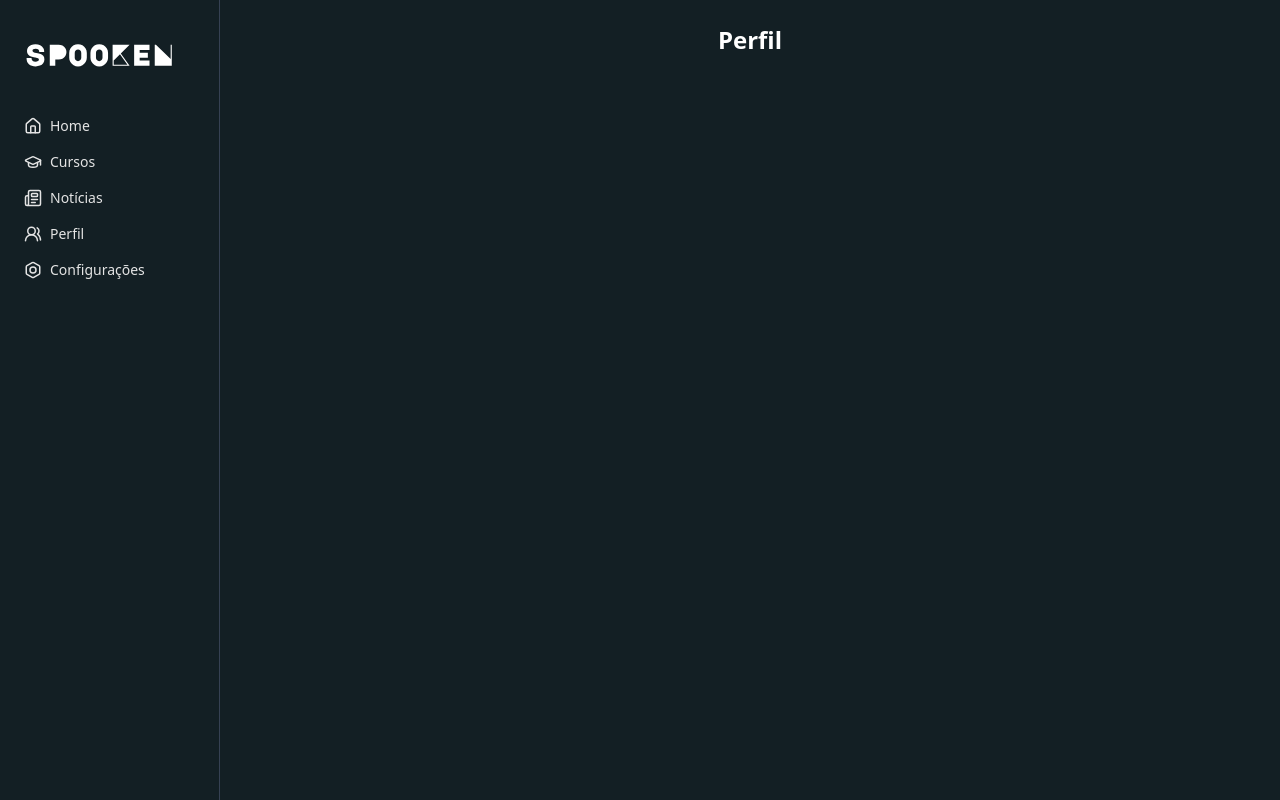
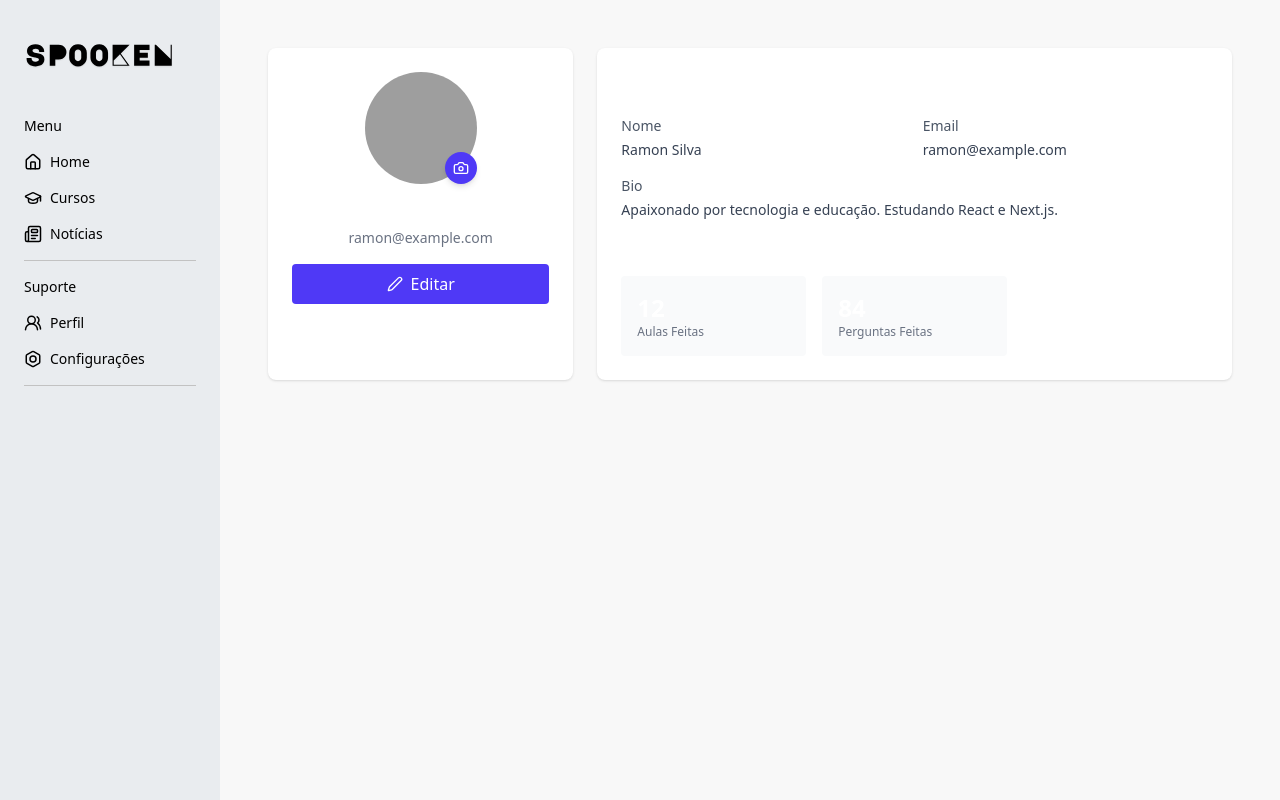
Before and after one commit to ramoncode-exe/spoken-web, a Next.js app: page /dashboard/perfil in a window 1280 px wide. Built offline with nearby package versions, Linux system fonts and the light colour scheme; grey boxes are pictures that could not be loaded.

Commit message:
Improve design dashboard

```diff
--- a/src/app/dashboard/layout.tsx
+++ b/src/app/dashboard/layout.tsx
@@ -1,7 +1,7 @@
 "use client"
 
 import { useState } from "react";
-import LogoLight from "../../assets/logo-light.svg";
+import Logo from "../../assets/logo-spooken.svg";
 import Image from "next/image";
 import Link from "next/link";
 import { House, GraduationCap, Newspaper, UsersRound, Bolt, Menu, X } from "lucide-react";
@@ -10,73 +10,96 @@ export default function DashboardLayout({ children }: { children: React.ReactNod
     const [open, setOpen] = useState(false);
 
     return (
-        <div className="flex min-h-screen bg-[#131f24]">
+        <div className="flex min-h-screen bg-[#e9ecef]">
             {/* Sidebar desktop */}
-            <aside className="hidden  border-r border-gray-700 md:flex text-[#e4e4e4] w-[220px] p-6 flex-col">
-                <Image src={LogoLight} alt="Logo Spooken" className="w-[150px]" />
+            <aside className="hidden md:flex text-[#000000] w-[220px] p-6 flex-col">
+                <Image src={Logo} alt="Logo Spooken" className="w-[150px]" />
 
                 <nav className="flex flex-col gap-4 text-sm mt-8">
-                    <Link href="/dashboard" className="flex items-center gap-2 transform hover:-translate-y-1 transition hover:text-white">
+                    <div className="border-b border-[#c2c2c2]">
+                        <div>
+                            <h2 className="mb-4">Menu</h2>
+                        </div>
+                        <Link href="/dashboard" onClick={() => setOpen(false)} className="flex mb-4 items-center gap-2">
                             <House size={18} /> Home
                         </Link>
-                    <Link href="/dashboard/courses" className="flex items-center gap-2 transform hover:-translate-y-1 transition hover:text-white">
+                        <Link href="/dashboard/courses" onClick={() => setOpen(false)} className="flex mb-4 items-center gap-2">
                             <GraduationCap size={18} /> Cursos
                         </Link>
-                    <Link href="/dashboard/news" className="flex items-center gap-2 transform hover:-translate-y-1 transition hover:text-white">
+                        <Link href="/dashboard/news" onClick={() => setOpen(false)} className="flex items-center mb-4 gap-2">
                             <Newspaper size={18} /> Notícias
                         </Link>
-                    <Link href="/dashboard/perfil" className="flex items-center gap-2 transform hover:-translate-y-1 transition hover:text-white">
+                    </div>
+                    <div className="border-b border-[#c2c2c2]">
+                        <div>
+                            <h2 className="mb-4">Suporte</h2>
+                        </div>
+                        <Link href="/dashboard/perfil" onClick={() => setOpen(false)} className="flex mb-4 items-center gap-2">
                             <UsersRound size={18} /> Perfil
                         </Link>
-                    <Link href="/dashboard/settings" className="flex items-center gap-2 transform hover:-translate-y-1 transition hover:text-white">
+                        <Link href="/dashboard/settings" onClick={() => setOpen(false)} className="flex items-center mb-4 gap-2">
                             <Bolt size={18} /> Configurações
                         </Link>
+                    </div>
+
                 </nav>
             </aside>
 
             {/* Sidebar mobile */}
-            {open && (
+            {
+                open && (
                     <>
                         <div className="fixed inset-0 z-40 bg-black/40 md:hidden" onClick={() => setOpen(false)} />
-                    <aside className="fixed left-0 top-0 bottom-0 z-50 w-64 bg-[#131f24] text-[#e4e4e4] p-6 md:hidden">
+                        <aside className="fixed left-0 top-0 bottom-0 z-50 w-64 bg-[#e9ecef] text-[#000000] p-6 md:hidden">
                             <div className="flex items-center justify-between">
-                            <Image src={LogoLight} alt="Logo Spooken" className="w-[130px]" />
+                                <Image src={Logo} alt="Logo Spooken" className="w-[130px]" />
                                 <button onClick={() => setOpen(false)} className="p-2 rounded bg-white/10">
                                     <X size={18} />
                                 </button>
                             </div>
                             <nav className="flex flex-col gap-4 text-sm mt-6">
-                            <Link href="/dashboard" onClick={() => setOpen(false)} className="flex items-center gap-2">
+                                <div className="border-b border-[#c2c2c2]">
+                                    <div>
+                                        <h2 className="mb-4">Menu</h2>
+                                    </div>
+                                    <Link href="/dashboard" onClick={() => setOpen(false)} className="flex mb-4 items-center gap-2">
                                         <House size={18} /> Home
                                     </Link>
-                            <Link href="/dashboard/courses" onClick={() => setOpen(false)} className="flex items-center gap-2">
+                                    <Link href="/dashboard/courses" onClick={() => setOpen(false)} className="flex mb-4 items-center gap-2">
                                         <GraduationCap size={18} /> Cursos
                                     </Link>
-                            <Link href="/dashboard/news" onClick={() => setOpen(false)} className="flex items-center gap-2">
+                                    <Link href="/dashboard/news" onClick={() => setOpen(false)} className="flex items-center mb-4 gap-2">
                                         <Newspaper size={18} /> Notícias
                                     </Link>
-                            <Link href="/dashboard/perfil" onClick={() => setOpen(false)} className="flex items-center gap-2">
+                                </div>
+                                <div className="border-b border-[#c2c2c2]">
+                                    <div>
+                                        <h2 className="mb-4">Suporte</h2>
+                                    </div>
+                                    <Link href="/dashboard/perfil" onClick={() => setOpen(false)} className="flex mb-4 items-center gap-2">
                                         <UsersRound size={18} /> Perfil
                                     </Link>
-                            <Link href="/dashboard/settings" onClick={() => setOpen(false)} className="flex items-center gap-2">
+                                    <Link href="/dashboard/settings" onClick={() => setOpen(false)} className="flex items-center mb-4 gap-2">
                                         <Bolt size={18} /> Configurações
                                     </Link>
+                                </div>
                             </nav>
                         </aside>
                     </>
-            )}
+                )
+            }
 
             {/* Conteúdo das páginas */}
-            <main className="flex-1 p-6 bg-[#131f24] text-white">
+            <main className="flex-1 p-6 bg-[#f8f8f8] text-white">
                 {/* Topbar mobile */}
                 <div className="md:hidden flex items-center justify-between mb-4">
-                    <button onClick={() => setOpen(true)} className="p-2 rounded bg-white/10">
+                    <button onClick={() => setOpen(true)} className="p-2 rounded bg-[#0f1720]">
                         <Menu size={20} />
                     </button>
                 </div>
 
                 {children}
             </main>
-        </div>
+        </div >
     );
 }
--- a/src/app/dashboard/page.tsx
+++ b/src/app/dashboard/page.tsx
@@ -1,6 +1,6 @@
 "use client"
 
-import { Bolt, Book, Clock, CheckCircle, Phone, MapPin, Mail, Flag } from 'lucide-react';
+import { Bolt, Book, Clock, CheckCircle, Phone, MapPin, Mail, Users, Search } from 'lucide-react';
 import React from 'react';
 import Link from 'next/link';
 import Image from 'next/image';
@@ -40,13 +40,22 @@ export default function DashboardPage() {
 
 
     return (
-        <div>
-            <div>
-
-            </div>
-            <div>
-                <h1 className="text-2xl font-bold">Dashboard</h1>
-                <p className="mt-2 text-gray-300">Bem-vindo ao seu espaço de aprendizado no Spooken 🚀</p>
+        <div className="">
+            <div className='flex justify-between max-md:flex-wrap-reverse border-b border-[#c2c2c2] text-[#000]'>
+                <div className='max-md:mt-2'>
+                    <h1 className="text-2xl font-bold">Dashboard</h1>
+                    <p className="mt-2 mb-4">Bem-vindo ao seu espaço de aprendizado no Spooken 🚀</p>
+                </div>
+                <div className=''>
+                    <div className='flex items-center gap-4'>
+                        <search>
+                            <form className='border border-gray-700 rounded-4xl flex  p-1 bg-[#0f1720] items-center text-gray-200'>
+                                <Search size={18} /><input className='ml-2' name="fsrch" id="fsrch" placeholder="Procurar" />
+                            </form>
+                        </search>
+                        <Users className="bg-gray-700 text-white p-1 rounded-full" size={26} />
+                    </div>
+                </div>
             </div>
 
             <div className="grid grid-cols-1 lg:grid-cols-4 gap-6 mt-6">
@@ -96,12 +105,12 @@ export default function DashboardPage() {
                                 {option.button && <Link href="/dashboard/news"><button className='w-full border border-green-600 p-2 bg-green-600 mt-4 shadow-lg rounded-lg'>{option.button}</button></Link>}
 
                                 {option.imgGermany && (
-                                    <div className='flex items-center gap-2 border p-1 rounded-lg mt-2 bg-[#3e3e3e]'>
+                                    <div className='flex items-center gap-2 p-1 rounded-lg mt-2 bg-[#5d5d5d]'>
                                         <Image src={option.imgGermany} alt="Bandeira da Alemanha" width={40} /> {option.GermanyIdioma && <p className="text-sm">{option.GermanyIdioma}</p>}
                                     </div>
                                 )}
                                 {option.imgItaly && (
-                                    <div className='flex items-center gap-2 border p-1 mt-2 rounded-lg bg-[#3e3e3e]'>
+                                    <div className='flex items-center gap-2 p-1 mt-2 rounded-lg bg-[#5d5d5d]'>
                                         <Image src={option.imgItaly} alt="Bandeira da Itália" width={40} /> {option.ItalyIdioma && <p className="text-sm">{option.ItalyIdioma}</p>}
                                     </div>
                                 )}
--- a/src/app/dashboard/perfil/page.tsx
+++ b/src/app/dashboard/perfil/page.tsx
@@ -1,7 +1,119 @@
+"use client"
+
+import { useState } from "react"
+import { Camera, Edit2, X, Check } from "lucide-react"
+
 export default function ProfileDashboardPage() {
+    const [isEditing, setIsEditing] = useState(false)
+    const [name, setName] = useState("Ramon Silva")
+    const [email, setEmail] = useState("ramon@example.com")
+    const [bio, setBio] = useState("Apaixonado por tecnologia e educação. Estudando React e Next.js.")
+
+    function saveProfile() {
+        setIsEditing(false)
+        console.log("Saved", { name, email, bio })
+    }
+
     return (
-        <div className="flex flex-1 justify-center items-center">
-            <h1 className="text-2xl font-bold">Perfil</h1>
+        <div className="p-6">
+            <div className="max-w-6xl mx-auto grid grid-cols-1 md:grid-cols-3 gap-6">
+
+                <div className="col-span-1 bg-white dark:bg-slate-900 rounded-lg shadow p-6 flex flex-col items-center">
+                    <div className="relative">
+                        <img src="/file.svg" alt="avatar" className="w-28 h-28 rounded-full object-cover" />
+                        <button
+                            aria-label="Alterar foto"
+                            className="absolute bottom-0 right-0 bg-indigo-600 hover:bg-indigo-700 text-white rounded-full p-2 shadow-md"
+                        >
+                            <Camera className="w-4 h-4" />
+                        </button>
+                    </div>
+
+                    <h2 className="mt-4 text-xl font-semibold">{name}</h2>
+                    <p className="text-sm text-gray-500 dark:text-gray-400">{email}</p>
+
+
+                    <div className="mt-4 w-full flex gap-2">
+                        <button
+                            onClick={() => setIsEditing(!isEditing)}
+                            className="flex-1 inline-flex items-center justify-center gap-2 bg-indigo-600 hover:bg-indigo-700 text-white py-2 rounded"
+                        >
+                            {isEditing ? <X className="w-4 h-4" /> : <Edit2 className="w-4 h-4" />} {isEditing ? "Cancelar" : "Editar"}
+                        </button>
+
+                        {isEditing && (
+                            <button
+                                onClick={saveProfile}
+                                className="flex-1 inline-flex items-center justify-center gap-2 bg-emerald-500 hover:bg-emerald-600 text-white py-2 rounded"
+                            >
+                                <Check className="w-4 h-4" /> Salvar
+                            </button>
+                        )}
+                    </div>
+                </div>
+
+
+                <div className="md:col-span-2 bg-white dark:bg-slate-900 rounded-lg shadow p-6">
+                    <h3 className="text-lg font-semibold mb-4">Informações do Perfil</h3>
+
+                    <div className="grid grid-cols-1 md:grid-cols-2 gap-4">
+                        <div>
+                            <label className="block text-sm text-gray-600 dark:text-gray-300">Nome</label>
+                            {isEditing ? (
+                                <input
+                                    value={name}
+                                    onChange={(e) => setName(e.target.value)}
+                                    className="mt-1 w-full rounded border-gray-200 dark:border-slate-800 bg-transparent p-2"
+                                />
+                            ) : (
+                                <div className="mt-1 text-sm text-gray-700 dark:text-gray-200">{name}</div>
+                            )}
+                        </div>
+
+                        <div>
+                            <label className="block text-sm text-gray-600 dark:text-gray-300">Email</label>
+                            {isEditing ? (
+                                <input
+                                    value={email}
+                                    onChange={(e) => setEmail(e.target.value)}
+                                    className="mt-1 w-full rounded border-gray-200 dark:border-slate-800 bg-transparent p-2"
+                                />
+                            ) : (
+                                <div className="mt-1 text-sm text-gray-700 dark:text-gray-200">{email}</div>
+                            )}
+                        </div>
+
+                        <div className="md:col-span-2">
+                            <label className="block text-sm text-gray-600 dark:text-gray-300">Bio</label>
+                            {isEditing ? (
+                                <textarea
+                                    value={bio}
+                                    onChange={(e) => setBio(e.target.value)}
+                                    className="mt-1 w-full rounded border-gray-200 dark:border-slate-800 bg-transparent p-2"
+                                    rows={4}
+                                />
+                            ) : (
+                                <p className="mt-1 text-sm text-gray-700 dark:text-gray-200">{bio}</p>
+                            )}
+                        </div>
+                    </div>
+
+                    <div className="mt-6">
+                        <h4 className="font-medium mb-2">Estatísticas</h4>
+                        <div className="grid grid-cols-3 gap-4">
+                            <div className="p-4 bg-gray-50 dark:bg-slate-800 rounded">
+                                <div className="text-2xl font-bold">12</div>
+                                <div className="text-xs text-gray-500 dark:text-gray-400">Aulas Feitas</div>
+                            </div>
+                            <div className="p-4 bg-gray-50 dark:bg-slate-800 rounded">
+                                <div className="text-2xl font-bold">84</div>
+                                <div className="text-xs text-gray-500 dark:text-gray-400">Perguntas Feitas</div>
+                            </div>
+
+                        </div>
+                    </div>
+                </div>
+            </div>
         </div>
     )
 }
--- a/src/app/dashboard/settings/page.tsx
+++ b/src/app/dashboard/settings/page.tsx
@@ -1,7 +1,50 @@
+"use client"
+
+import { useState } from "react"
+import { Check, Mail, Bell } from "lucide-react"
+
 export default function SettingsDashboardPage() {
+
+
     return (
-        <div className="flex flex-1 justify-center items-center">
-            <h1 className="text-2xl font-bold">Configurações</h1>
+        <div className="p-6">
+            <div className="max-w-4xl mx-auto border border-[#c2c2c2]  rounded-lg shadow p-6 text-[#000]">
+                <h1 className="text-2xl font-semibold mb-4">Configurações da Conta</h1>
+
+                <div className="grid grid-cols-1 md:grid-cols-2 gap-6">
+                    <div>
+                        <h3 className="font-medium mb-2 flex items-center gap-2"><Mail className="w-4 h-4" /> Notificações por Email</h3>
+                        <p className="text-sm">Receba atualizações e novidades por email.</p>
+                        <div className="mt-3">
+                            <label className="inline-flex items-center gap-2">
+                                <input
+                                    type="checkbox"
+                                />
+                                <span className="text-sm">Ativar notificações por email</span>
+                            </label>
+                        </div>
+                    </div>
+
+                    <div>
+                        <h3 className="font-medium mb-2 flex items-center gap-2"><Bell className="w-4 h-4" /> Notificações Push</h3>
+                        <p className="text-sm">Receba notificações diretamente no seu dispositivo.</p>
+                        <div className="mt-3">
+                            <label className="inline-flex items-center gap-2">
+                                <input
+                                    type="checkbox"
+                                />
+                                <span className="text-sm">Ativar notificações push</span>
+                            </label>
+                        </div>
+                    </div>
+                </div>
+
+                <div className="mt-6">
+                    <button className="inline-flex items-center gap-2 bg-[#0077b6] hover:bg-[#00659b] text-white py-2 px-4 rounded">
+                        <Check className="w-4 h-4" /> Salvar
+                    </button>
+                </div>
+            </div>
         </div>
     )
 }
--- a/src/components/Header.tsx
+++ b/src/components/Header.tsx
@@ -15,7 +15,7 @@ export default function Header() {
                 <p>Aqui você pode aprender três idiomas gratuitamente! 🔥</p>
             </div>
 
-            <nav className="relative flex items-center justify-between p-3 border-b border-[#e5e7eb] max-w-6xl mx-auto px-4">
+            <nav className="relative flex items-center justify-around p-3 border-b border-[#e5e7eb] mx-auto">
                 <div className="flex items-center gap-4">
                     <Link href="/">
                         <Image src={Logo} alt="Logo Spooken" className="w-40 h-auto" />
```
Also changed, not shown: public/bg-dash.svg (added). Lines whose indentation alone changed are shown as unchanged.
